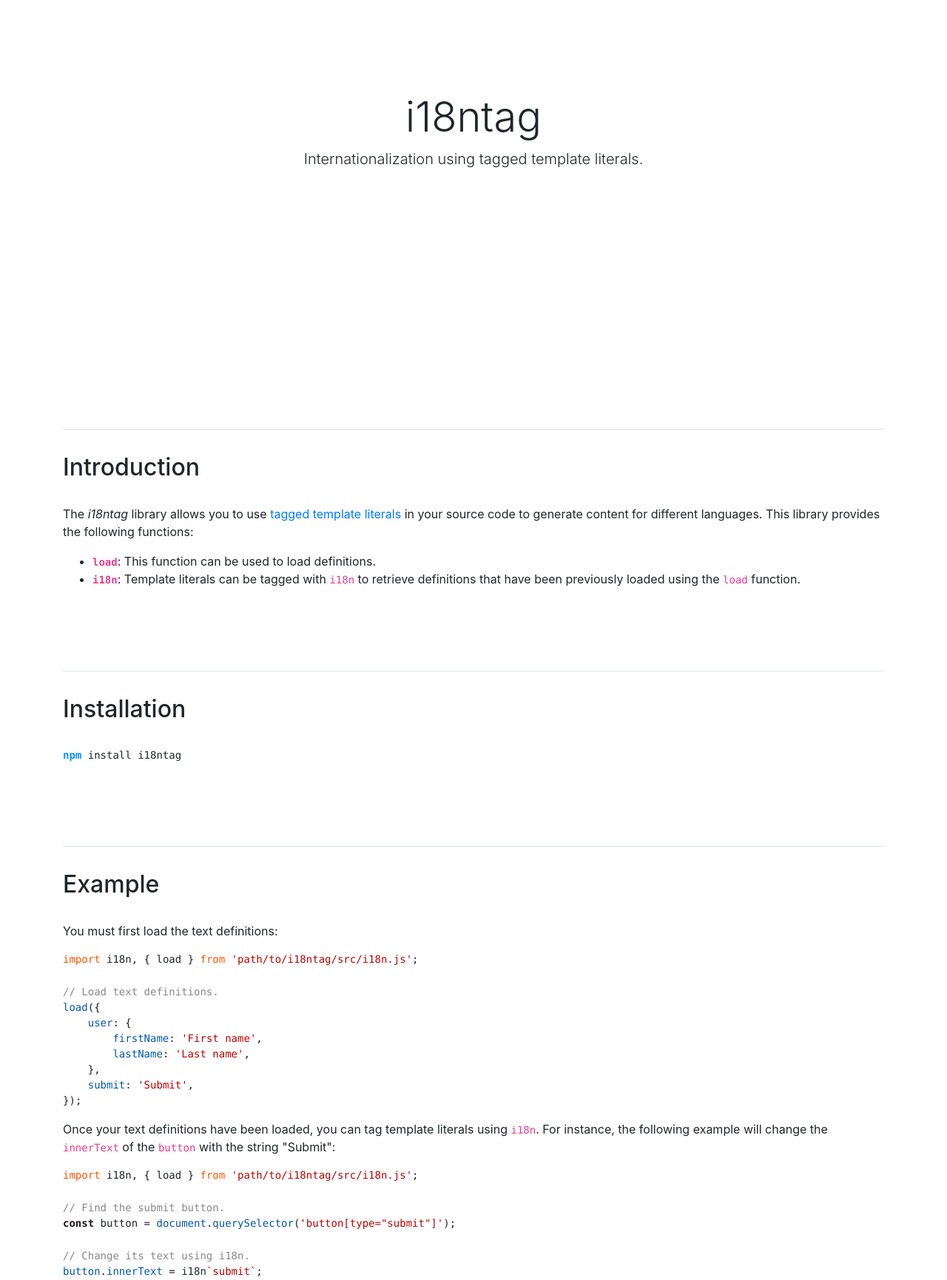
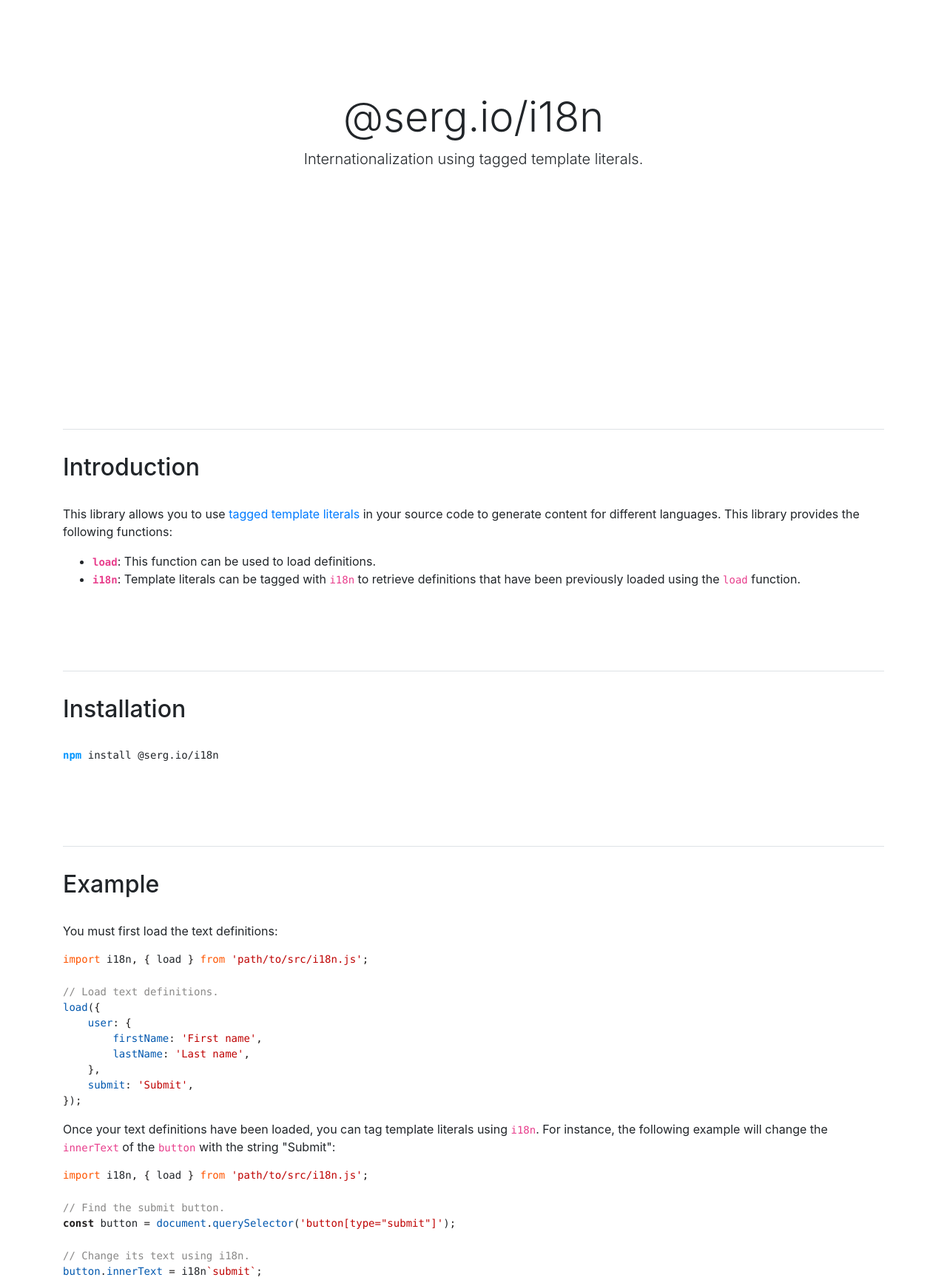
Before and after one commit to serg-io/i18n, a website: page index.html in a window 1280 px wide. Shown: the part 220-1951 px from the top of the page at 74% size. Drawn offline with Linux system fonts and the light colour scheme.

Commit message:
Reverted version number change and renamed package.

```diff
--- a/index.html
+++ b/index.html
@@ -10,7 +10,7 @@
 
 			<meta name="keywords" content="i18n, l10n, internationalization, localization, translations, template literals" />
 
-	<title>i18ntag - Internationalization using tagged template literals.</title>
+	<title>@serg.io/i18n - Internationalization using tagged template literals.</title>
 
 			<link rel="stylesheet" href="docs/dist/style.min.css" />
 
@@ -90,7 +90,7 @@
 		</button>
 		<div class="side-nav" onclick="this.classList.remove('visible')">
 			<nav>
-				<h3>i18ntag</h3>
+				<h3>@serg.io/i18n</h3>
 				<ul>
 <li><a href="#introduction">Introduction</a></li>
 <li><a href="#installation">Installation</a></li>
@@ -100,15 +100,15 @@
 				<table>
 					<tr>
 						<td>
-							<a href="https://github.com/serg-io/i18ntag" title="GitHub Repository" onclick="event.stopPropagation()">
+							<a href="https://github.com/serg-io/i18n" title="GitHub Repository" onclick="event.stopPropagation()">
 								<svg xmlns="http://www.w3.org/2000/svg" viewBox="0 0 496 512">
 									<path d="M165.9 397.4c0 2-2.3 3.6-5.2 3.6-3.3.3-5.6-1.3-5.6-3.6 0-2 2.3-3.6 5.2-3.6 3-.3 5.6 1.3 5.6 3.6zm-31.1-4.5c-.7 2 1.3 4.3 4.3 4.9 2.6 1 5.6 0 6.2-2s-1.3-4.3-4.3-5.2c-2.6-.7-5.5.3-6.2 2.3zm44.2-1.7c-2.9.7-4.9 2.6-4.6 4.9.3 2 2.9 3.3 5.9 2.6 2.9-.7 4.9-2.6 4.6-4.6-.3-1.9-3-3.2-5.9-2.9zM244.8 8C106.1 8 0 113.3 0 252c0 110.9 69.8 205.8 169.5 239.2 12.8 2.3 17.3-5.6 17.3-12.1 0-6.2-.3-40.4-.3-61.4 0 0-70 15-84.7-29.8 0 0-11.4-29.1-27.8-36.6 0 0-22.9-15.7 1.6-15.4 0 0 24.9 2 38.6 25.8 21.9 38.6 58.6 27.5 72.9 20.9 2.3-16 8.8-27.1 16-33.7-55.9-6.2-112.3-14.3-112.3-110.5 0-27.5 7.6-41.3 23.6-58.9-2.6-6.5-11.1-33.3 2.6-67.9 20.9-6.5 69 27 69 27 20-5.6 41.5-8.5 62.8-8.5s42.8 2.9 62.8 8.5c0 0 48.1-33.6 69-27 13.7 34.7 5.2 61.4 2.6 67.9 16 17.7 25.8 31.5 25.8 58.9 0 96.5-58.9 104.2-114.8 110.5 9.2 7.9 17 22.9 17 46.4 0 33.7-.3 75.4-.3 83.6 0 6.5 4.6 14.4 17.3 12.1C428.2 457.8 496 362.9 496 252 496 113.3 383.5 8 244.8 8zM97.2 352.9c-1.3 1-1 3.3.7 5.2 1.6 1.6 3.9 2.3 5.2 1 1.3-1 1-3.3-.7-5.2-1.6-1.6-3.9-2.3-5.2-1zm-10.8-8.1c-.7 1.3.3 2.9 2.3 3.9 1.6 1 3.6.7 4.3-.7.7-1.3-.3-2.9-2.3-3.9-2-.6-3.6-.3-4.3.7zm32.4 35.6c-1.6 1.3-1 4.3 1.3 6.2 2.3 2.3 5.2 2.6 6.5 1 1.3-1.3.7-4.3-1.3-6.2-2.2-2.3-5.2-2.6-6.5-1zm-11.4-14.7c-1.6 1-1.6 3.6 0 5.9 1.6 2.3 4.3 3.3 5.6 2.3 1.6-1.3 1.6-3.9 0-6.2-1.4-2.3-4-3.3-5.6-2z"/>
 								</svg>
 							</a>
 						</td>
-						<td>Version 0.1.0</td>
+						<td>Version 0.0.1</td>
 						<td>
-							<a href="https://www.npmjs.com/package/i18ntag" target="_blank" title="NPM Package" onclick="event.stopPropagation()">
+							<a href="https://www.npmjs.com/package/@serg.io/i18n" target="_blank" title="NPM Package" onclick="event.stopPropagation()">
 								<svg xmlns="http://www.w3.org/2000/svg" viewBox="0 0 576 512">
 									<path d="M288 288h-32v-64h32v64zm288-128v192H288v32H160v-32H0V160h576zm-416 32H32v128h64v-96h32v96h32V192zm160 0H192v160h64v-32h64V192zm224 0H352v128h64v-96h32v96h32v-96h32v96h32V192z"/>
 								</svg>
@@ -121,13 +121,13 @@
 
 	<article class="container">
 		<header id="title-block-header">
-			<h1 class="display-4">i18ntag</h1>
+			<h1 class="display-4">@serg.io/i18n</h1>
 			<p class="lead">Internationalization using tagged template literals.</p>
 					</header>
 
 		<section>
 <h2 id="introduction">Introduction</h2>
-<p>The <em>i18ntag</em> library allows you to use <a href="https://developer.mozilla.org/en-US/docs/Web/JavaScript/Reference/Template_literals#Tagged_templates">tagged template literals</a> in your source code to generate content for different languages. This library provides the following functions:</p>
+<p>This library allows you to use <a href="https://developer.mozilla.org/en-US/docs/Web/JavaScript/Reference/Template_literals#Tagged_templates">tagged template literals</a> in your source code to generate content for different languages. This library provides the following functions:</p>
 <ul>
 <li><strong><code>load</code></strong>: This function can be used to load definitions.</li>
 <li><strong><code>i18n</code></strong>: Template literals can be tagged with <code>i18n</code> to retrieve definitions that have been previously loaded using the <code>load</code> function.</li>
@@ -135,12 +135,12 @@
 </section>
 <section>
 <h2 id="installation">Installation</h2>
-<div class="sourceCode" id="cb1"><pre class="sourceCode bash"><code class="sourceCode bash"><a class="sourceLine" id="cb1-1" title="1"><span class="ex">npm</span> install i18ntag</a></code></pre></div>
+<div class="sourceCode" id="cb1"><pre class="sourceCode bash"><code class="sourceCode bash"><a class="sourceLine" id="cb1-1" title="1"><span class="ex">npm</span> install @serg.io/i18n</a></code></pre></div>
 </section>
 <section>
 <h2 id="example">Example</h2>
 <p>You must first load the text definitions:</p>
-<div class="sourceCode" id="cb2"><pre class="sourceCode javascript"><code class="sourceCode javascript"><a class="sourceLine" id="cb2-1" title="1"><span class="im">import</span> i18n<span class="op">,</span> <span class="op">{</span> load <span class="op">}</span> <span class="im">from</span> <span class="st">&#39;path/to/i18ntag/src/i18n.js&#39;</span><span class="op">;</span></a>
+<div class="sourceCode" id="cb2"><pre class="sourceCode javascript"><code class="sourceCode javascript"><a class="sourceLine" id="cb2-1" title="1"><span class="im">import</span> i18n<span class="op">,</span> <span class="op">{</span> load <span class="op">}</span> <span class="im">from</span> <span class="st">&#39;path/to/src/i18n.js&#39;</span><span class="op">;</span></a>
 <a class="sourceLine" id="cb2-2" title="2"></a>
 <a class="sourceLine" id="cb2-3" title="3"><span class="co">// Load text definitions.</span></a>
 <a class="sourceLine" id="cb2-4" title="4"><span class="at">load</span>(<span class="op">{</span></a>
@@ -151,7 +151,7 @@
 <a class="sourceLine" id="cb2-9" title="9">    <span class="dt">submit</span><span class="op">:</span> <span class="st">&#39;Submit&#39;</span><span class="op">,</span></a>
 <a class="sourceLine" id="cb2-10" title="10"><span class="op">}</span>)<span class="op">;</span></a></code></pre></div>
 <p>Once your text definitions have been loaded, you can tag template literals using <code>i18n</code>. For instance, the following example will change the <code>innerText</code> of the <code>button</code> with the string "Submit":</p>
-<div class="sourceCode" id="cb3"><pre class="sourceCode javascript"><code class="sourceCode javascript"><a class="sourceLine" id="cb3-1" title="1"><span class="im">import</span> i18n<span class="op">,</span> <span class="op">{</span> load <span class="op">}</span> <span class="im">from</span> <span class="st">&#39;path/to/i18ntag/src/i18n.js&#39;</span><span class="op">;</span></a>
+<div class="sourceCode" id="cb3"><pre class="sourceCode javascript"><code class="sourceCode javascript"><a class="sourceLine" id="cb3-1" title="1"><span class="im">import</span> i18n<span class="op">,</span> <span class="op">{</span> load <span class="op">}</span> <span class="im">from</span> <span class="st">&#39;path/to/src/i18n.js&#39;</span><span class="op">;</span></a>
 <a class="sourceLine" id="cb3-2" title="2"></a>
 <a class="sourceLine" id="cb3-3" title="3"><span class="co">// Find the submit button.</span></a>
 <a class="sourceLine" id="cb3-4" title="4"><span class="kw">const</span> button <span class="op">=</span> <span class="va">document</span>.<span class="at">querySelector</span>(<span class="st">&#39;button[type=&quot;submit&quot;]&#39;</span>)<span class="op">;</span></a>
@@ -161,7 +161,7 @@
 </section>
 <section>
 <h2 id="license">License</h2>
-<p><a href="https://github.com/serg-io/i18ntag/blob/master/LICENSE">MIT</a>.</p>
+<p><a href="https://github.com/serg-io/i18n/blob/master/LICENSE">MIT</a>.</p>
 </section>
 	</article>
 
```
Also changed, not shown: docs/template.html (+2 -2 lines), package.json (+6 -6 lines), README.md, 1 other file.
